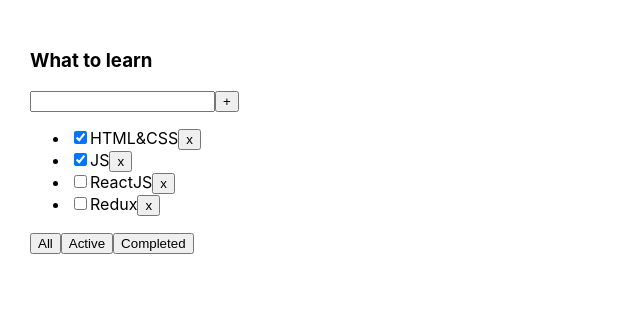
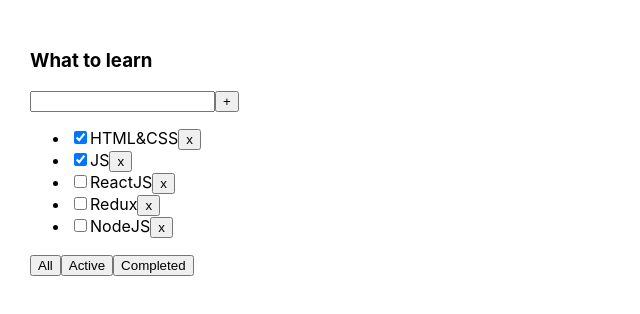
Before and after one commit to mukhamedovabdulaziz/it-incubator, a React (Create React App) app in the folder todolist/: page / in a window 1280 px wide. Shown: the top 314 px of the page, without its empty margins (0-640 px from the left). Built offline with nearby package versions, Linux system fonts and the light colour scheme.

Commit message:
update todolist

```diff
--- a/todolist/package.json
+++ b/todolist/package.json
@@ -10,10 +10,12 @@
     "@types/node": "^12.0.0",
     "@types/react": "^16.9.0",
     "@types/react-dom": "^16.9.0",
+    "@types/uuid": "^8.3.4",
     "react": "^16.13.1",
     "react-dom": "^16.13.1",
     "react-scripts": "3.4.1",
-    "typescript": "~3.7.2"
+    "typescript": "~3.7.2",
+    "uuid": "^9.0.0"
   },
   "scripts": {
     "start": "react-scripts start",
--- a/todolist/src/App.tsx
+++ b/todolist/src/App.tsx
@@ -1,23 +1,30 @@
 import React, {useState} from 'react';
 import './App.css';
 import {TaskType, TodoList} from "./TodoList";
+import {v1} from "uuid";
 
 export type FilteredValuesType = "all" | "completed" | "active";
 
 function App() {
 
     let [tasks, setTasks] = useState<Array<TaskType>>([
-        {id: 1, title: "HTML&CSS", isDone: true},
-        {id: 2, title: "JS", isDone: true},
-        {id: 3, title: "ReactJS", isDone: false},
-        {id: 4, title: "Redux", isDone: false}
+        {id: v1(), title: "HTML&CSS", isDone: true},
+        {id: v1(), title: "JS", isDone: true},
+        {id: v1(), title: "ReactJS", isDone: false},
+        {id: v1(), title: "Redux", isDone: false},
+        {id: v1(), title: "NodeJS", isDone: false}
     ]);
 
     let [filter, setFilter] = useState<FilteredValuesType>("all");
 
-    function removeTask(id: number) {
+    function removeTask(id: string) {
         let filteredTasks = tasks.filter(t => t.id !== id)
         setTasks(filteredTasks);
+    }
+
+    function addTask() {
+        let newTask = {id: v1(), title: "New Task", isDone: false}
+        let newTasks = [newTask, ...tasks]
     }
 
     function changeFilter(value: FilteredValuesType) {
@@ -39,6 +46,7 @@
                       tasks={tasksForToDoList}
                       removeTask={removeTask}
                       changeFilter={changeFilter}
+                      addTask={addTask}
             />
         </div>
     );
--- a/todolist/src/TodoList.tsx
+++ b/todolist/src/TodoList.tsx
@@ -2,7 +2,7 @@
 import {FilteredValuesType} from "./App";
 
 export type TaskType = {
-    id: number
+    id: string
     title: string
     isDone: boolean
 }
@@ -10,8 +10,9 @@
 type PropsType = {
     title: string
     tasks: Array<TaskType>
-    removeTask: (id: number) => void
+    removeTask: (id: string) => void
     changeFilter: (value: FilteredValuesType) => void
+    addTask: () => void;
 }
 
 export function TodoList(props: PropsType) {
@@ -24,7 +25,7 @@
             </div>
             <ul>
                 {
-                    props.tasks.map(t => <li><input type="checkbox" checked={t.isDone}/>
+                    props.tasks.map(t => <li key={t.id}><input type="checkbox" checked={t.isDone}/>
                             <span>{t.title}</span>
                             <button onClick={() => {
                                 props.removeTask(t.id)
```
Also changed, not shown: 1 other file (tests, documents, lock files or other folders).
